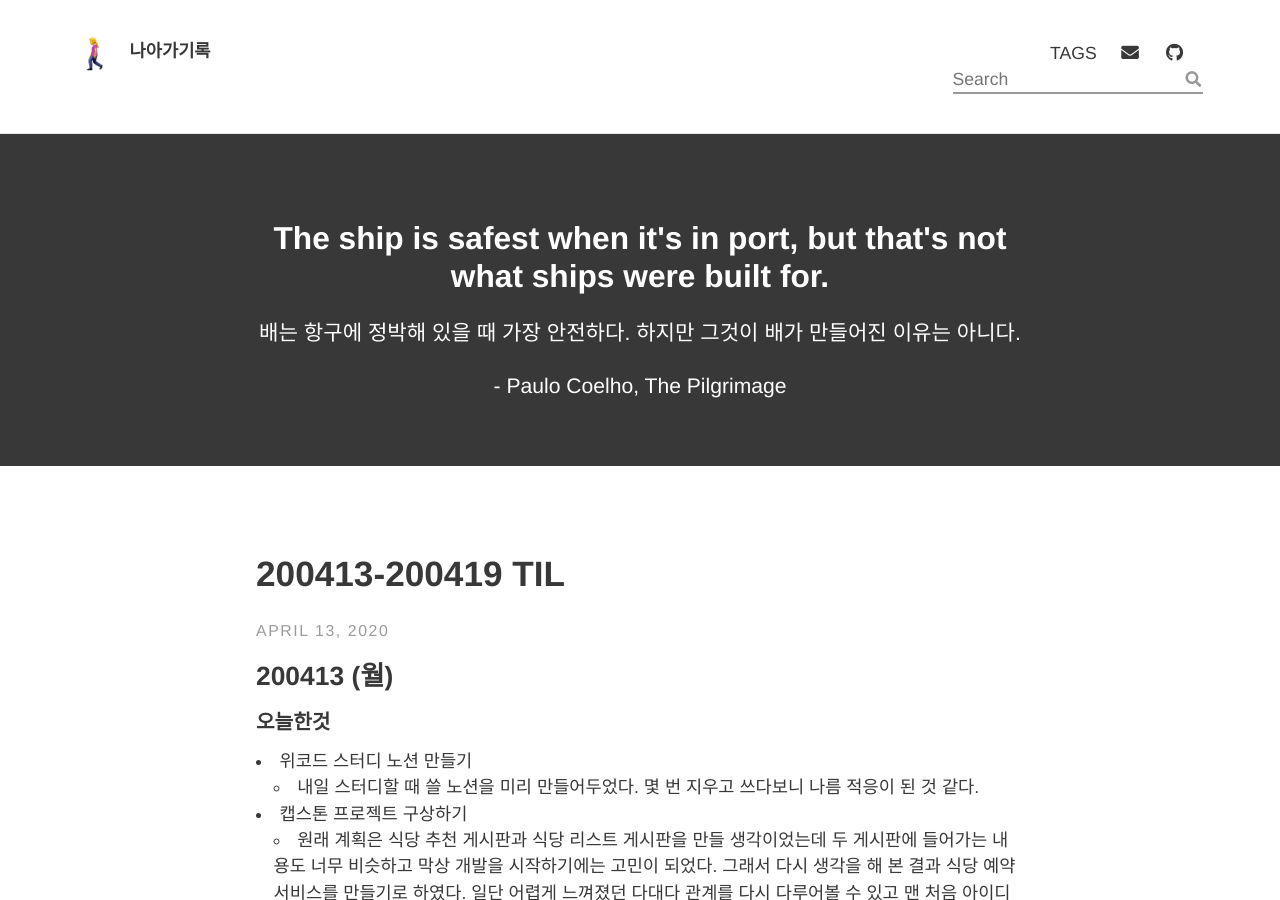
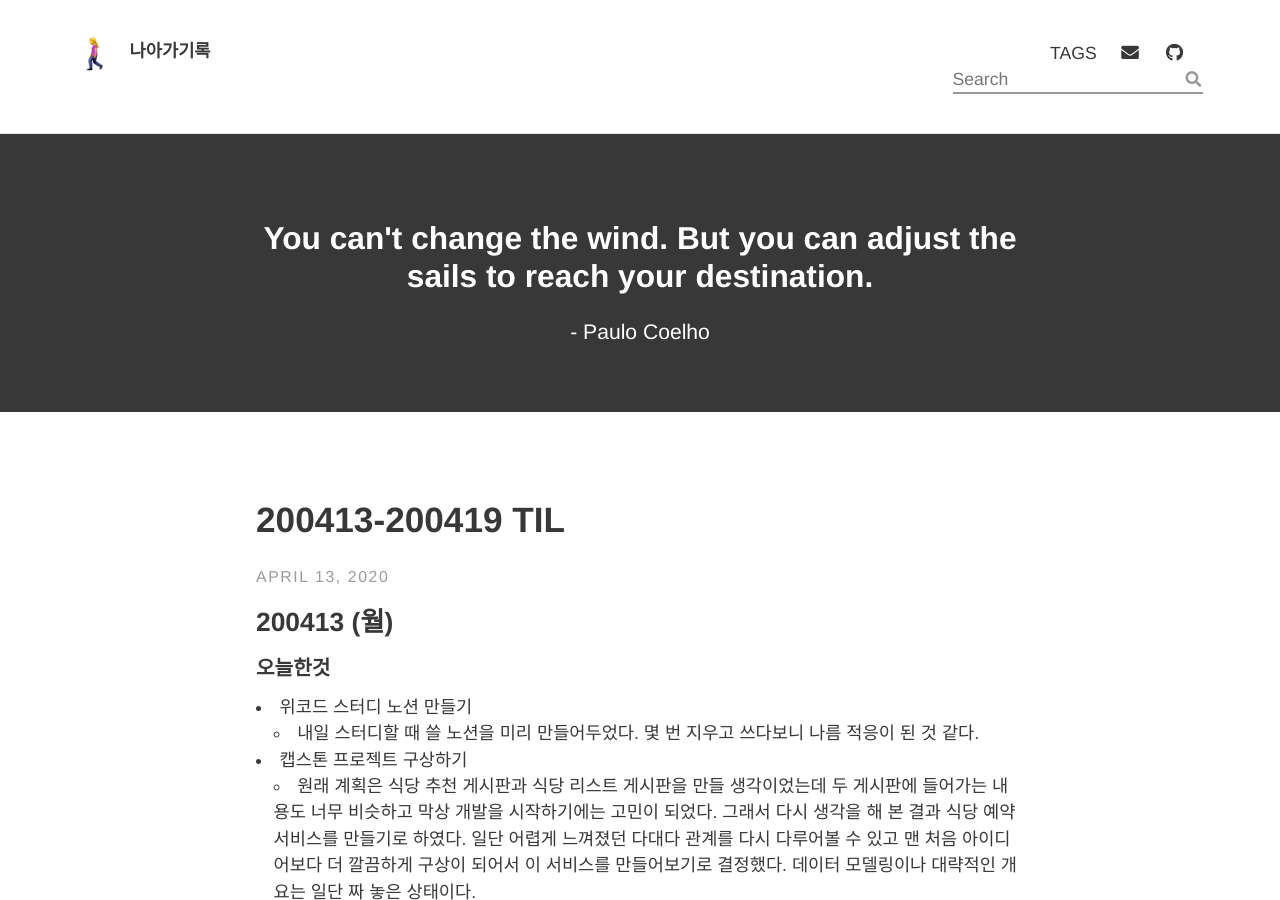
Before and after one commit to HyunlangBan/hyunlangban.github.io, a Jekyll site: the page built from index.html, in a window 1280 px wide and 900 px high. Built offline with Jekyll 4.4.1, drawn with Linux system fonts in a browser that asks for light colours; nearby versions of some CDN libraries; some web fonts are replaced; the list of posts is cut into pages by our own code.

Commit message:
update header text

```diff
--- a/_config.yml
+++ b/_config.yml
@@ -13,10 +13,8 @@ theme_settings:
 
   # Header and footer text
   header_text: >
-     <h3>The ship is safest when it's in port, but that's not what ships were built for.</h3>
-     배는 항구에 정박해 있을 때 가장 안전하다. 하지만 그것이 배가 만들어진 이유는 아니다.
-     <br><br>
-     <p>- Paulo Coelho, The Pilgrimage</p>
+     <h3>You can't change the wind. But you can adjust the sails to reach your destination.</h3>
+     <p>- Paulo Coelho</p>
   header_text_feature_image:
   footer_text: >
    Powered by <a href="https://jekyllrb.com/">Jekyll</a> with <a href="https://github.com/rohanchandra/type-theme">Type Theme</a>
```
